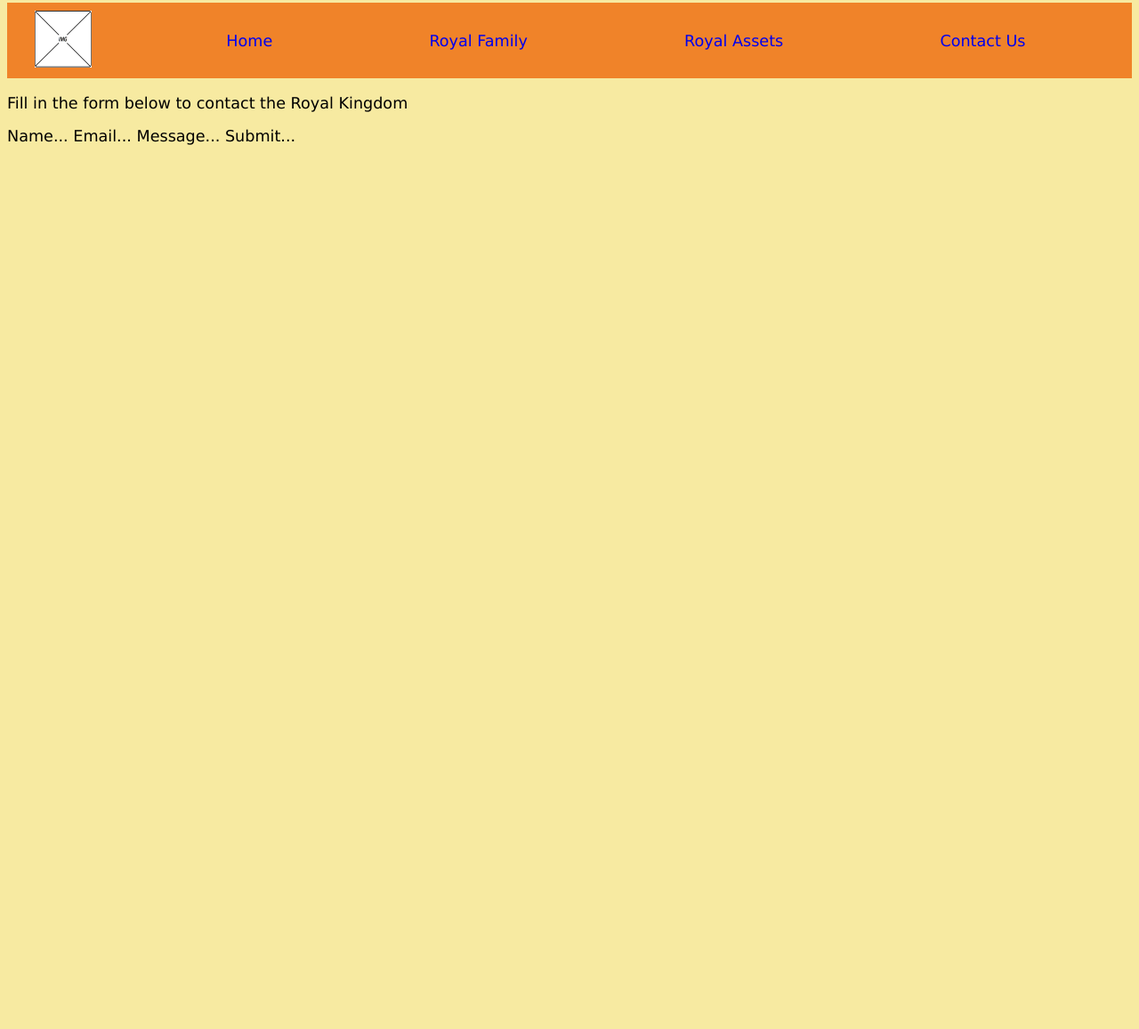
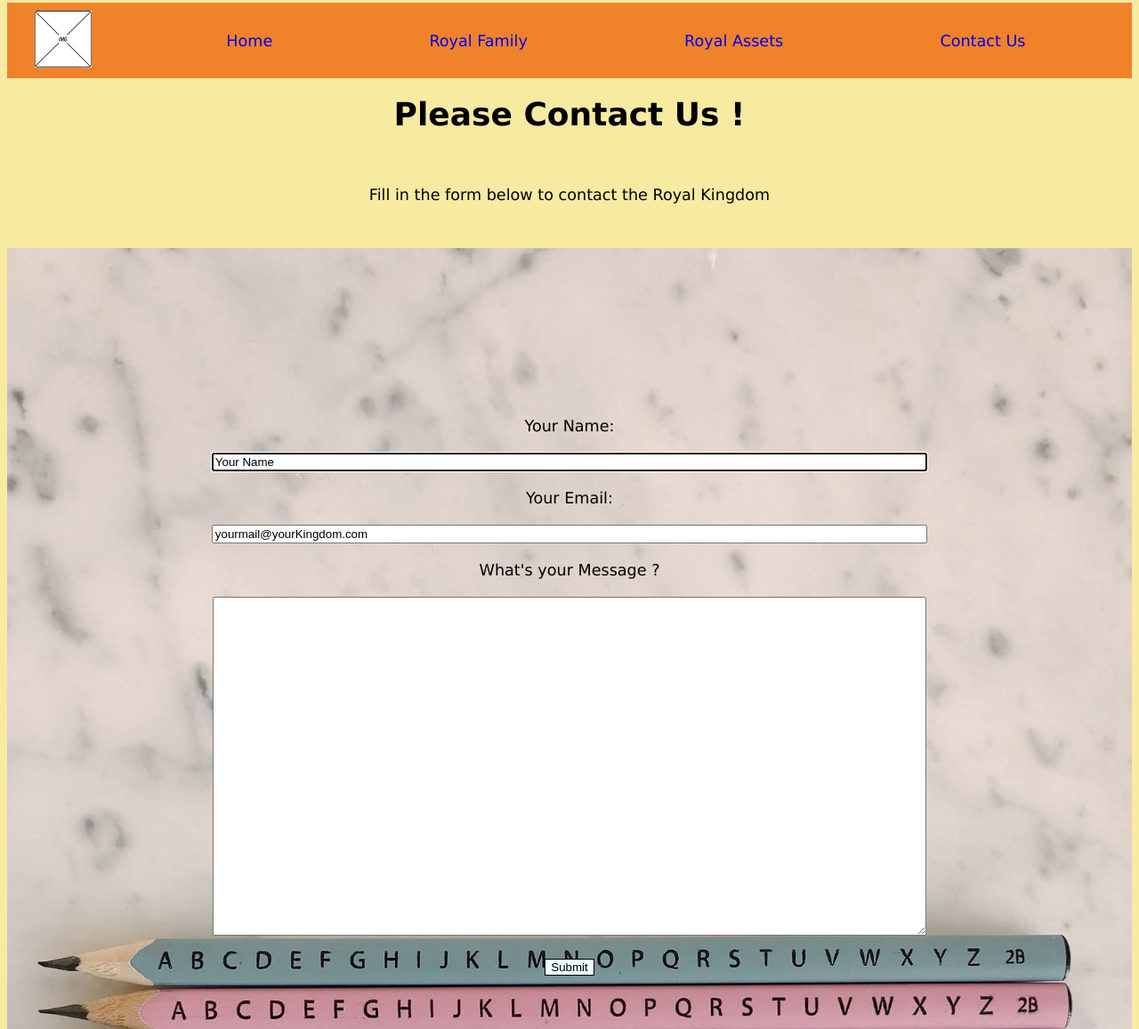
Before and after one commit to Coducteur/techChallenge, a website built with Parcel: page contact.html in a window 1280 px wide. Shown: the part 5-1162 px from the top of the page at 89% size. Before the commit the page ends 800 px from the top, so only its background shows below. Built offline with nearby package versions, Linux system fonts and the light colour scheme.

Commit message:
ajout photos + contact + script

```diff
--- a/contact.html
+++ b/contact.html
@@ -25,15 +25,26 @@
       </ul>
     </nav>
   </header>
+  <main>
+    <h2 class="hTitles">Please Contact Us !</h2>
+    <p class="hTitles">
+      Fill in the form below to contact the Royal Kingdom
+    </p>
+    <section id="contact">
+      <form id="formContact">
+        <label for="fName">Your Name:</label><br />
+        <input type="text" name="fName" id="fName" value="Your Name" autofocus><br />
+        <label for="eMail">Your Email:</label><br />
+        <input type="email" name="email" id="eMail" value="yourmail@yourKingdom.com"><br />
+        <label for="message">What's your Message ?</label><br />
+        <textarea name="message" id="message" rows="25"></textarea><br />
+        <button type="submit">Submit</button>
+      </form>
+    </section>
 
-  <p>
-    Fill in the form below to contact the Royal Kingdom
-  </p>
-  Name... Email... Message... Submit...
-
-
-  <!-- Connect the Javascript file -->
-  <script src="script.js"></script>
+    <!-- Connect the Javascript file -->
+    <script src="script.js"></script>
+  </main>
 </body>
 
 </html>
--- a/script.js
+++ b/script.js
@@ -0,0 +1,8 @@
+const message = "Our King has receive your message, He will answer it soon ! thank you ";
+
+document.getElementById("formContact")
+.addEventListener("submit", function(event){
+    event.preventDefault();
+    alert(message);
+
+});
--- a/style.css
+++ b/style.css
@@ -1,5 +1,6 @@
 @import url('https://fonts.googleapis.com/css2?family=Libre+Baskerville&family=Parisienne&family=Permanent+Marker&family=Rock+Salt&family=Sacramento&display=swap');
 
+/* common pages */
 body {
     font-family: 'Lucida Sans', 'Lucida Sans Regular', 'Lucida Grande', 'Lucida Sans Unicode', Geneva, Verdana, sans-serif;
     font-size: 1.1em;
@@ -11,10 +12,11 @@ Header {
 }
 
 .hTitles {
-    font-family: 'Libre Basjerville';
-    margin: 0;
-    padding-top: 15%;
+    font-family: 'Libre Basjerville', 'Lucida Sans', 'Lucida Sans Regular', 'Lucida Grande', 'Lucida Sans Unicode', Geneva, Verdana, sans-serif;
+    margin-top: 10px;
+    padding-top: 10px;
     text-align: center;
+    margin-bottom: 50px;
 }
 
 h1 {
@@ -23,17 +25,6 @@ h1 {
 
 h2 {
     font-size: 36px;
-}
-
-#welcome {
-    height: 600px;
-    background-image: url(/img/img.png);
-    background-repeat: no-repeat;
-    background-size: contain;
-    background-position: center;
-    text-align: center;
-    text-shadow: 2px 2px gray;
-
 }
 
 .flexContainer {
@@ -49,6 +40,9 @@ h2 {
     margin: 15px;
 }
 
+.centerObject {
+    text-align: center;
+}
 
 ul {
     padding: 0;
@@ -58,23 +52,51 @@ Nav {
     width: 85%;
 }
 
-.centerObject {
+
+/* index page */
+#welcome {
+    height: 600px;
+    background-image: url(/img/img.png);
+    background-repeat: no-repeat;
+    background-size: contain;
+    background-position: center;
     text-align: center;
+    text-shadow: 2px 2px gray;
 }
 
+/* royal Family page */
 .quote {
     font-size: 36px;
 }
 
 #Aeetes {
-    font-family: 'Rock salt';
+    font-family: 'Rock salt', 'Lucida Sans', 'Lucida Sans Regular', 'Lucida Grande', 'Lucida Sans Unicode', Geneva, Verdana, sans-serif;
     font-size: 26px;
 }
 
 #Madeas {
-    font-family: 'Sacramento';
+    font-family: 'Sacramento', 'Lucida Sans', 'Lucida Sans Regular', 'Lucida Grande', 'Lucida Sans Unicode', Geneva, Verdana, sans-serif;
 }
 
 #Idyia {
-    font-family: 'Parisienne';
+    font-family: 'Parisienne', 'Lucida Sans', 'Lucida Sans Regular', 'Lucida Grande', 'Lucida Sans Unicode', Geneva, Verdana, sans-serif;
 }
+
+/* contact page*/
+#contact {
+    background-image: url(/img/paperUsed.jpeg);
+    background-size: cover;
+    text-align: center;
+    padding: 15%;
+}
+
+input, textarea {
+    width: 90%;
+    margin: 20px;
+}
+
+button {
+    background-color: azure ;
+    color: black;
+    border: 1px solid
+}
```
Also changed, not shown: img/paperUsed.jpeg (added).
